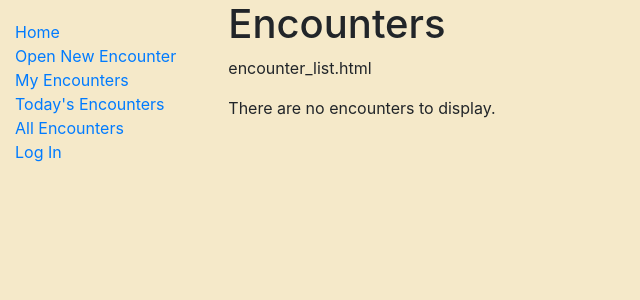
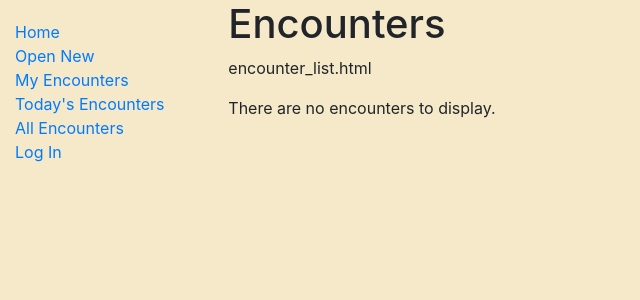
Before and after one commit to cfmays/aents5, a Django app: template encounters/templates/encounters/encounter_list.html in a window 1280 px wide. Shown: the top 300 px of the page, without its empty margins (0-640 px from the left). Run offline with Django 3.2, Linux system fonts and the light colour scheme; the template is opened without the code that fills it, so the values that code supplies are empty.

Commit message:
fixed openencounters to show error messages correctly

```diff
--- a/encounters/templates/base_generic.html
+++ b/encounters/templates/base_generic.html
@@ -16,7 +16,7 @@
       {% block sidebar %}
         <ul class="sidebar-nav">
           <li><a href="{% url 'index' %}">Home</a></li>
-          <li><a href="{% url 'openencounter' %}">Open New Encounter</a></li>
+          <li><a href="{% url 'openencounter' %}">Open New</a></li>
           <li><a href="{% url 'my-encounters' %}">My Encounters</a></li>
           <li><a href="{% url 'todays-encounters' %}">Today's Encounters</a></li>
            <li><a href="{% url 'all-encounters' %}">All Encounters</a></li>
--- a/encounters/views.py
+++ b/encounters/views.py
@@ -45,10 +45,11 @@ def open_encounter(request):
             #save the data
             aRecord=form.save()
             return HttpResponseRedirect(reverse('index'))
+
     else:
         current_user = request.user
         form=Open_Encounter_Form(initial={'encounter_date': datetime.datetime.today(),'user': current_user})
-        return render(request, 'openencounter.html', {'form': form})
+    return render(request, 'openencounter.html', {'form': form})
 
 class EncountersByUserListView(LoginRequiredMixin, generic.ListView):
     model = Encounter
```
Also changed, not shown: encounters/forms.py (+5 -2 lines).
